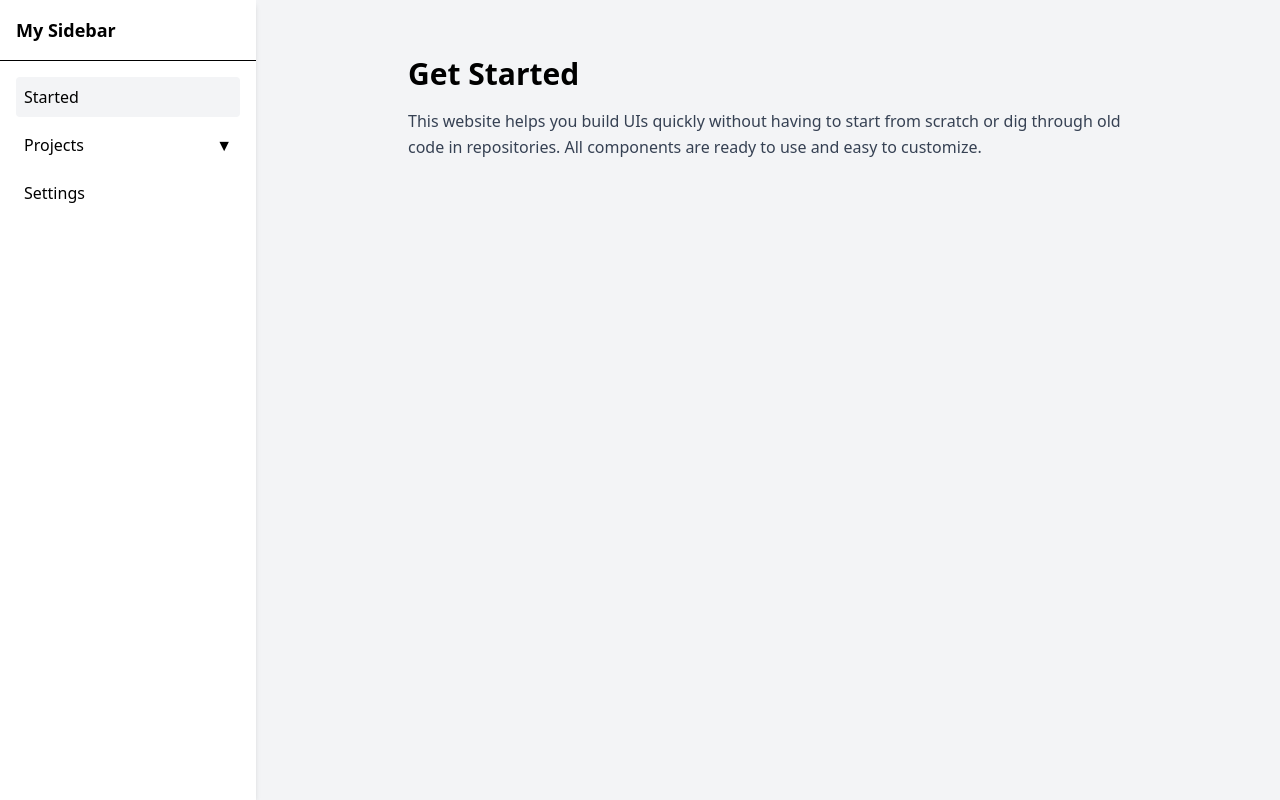
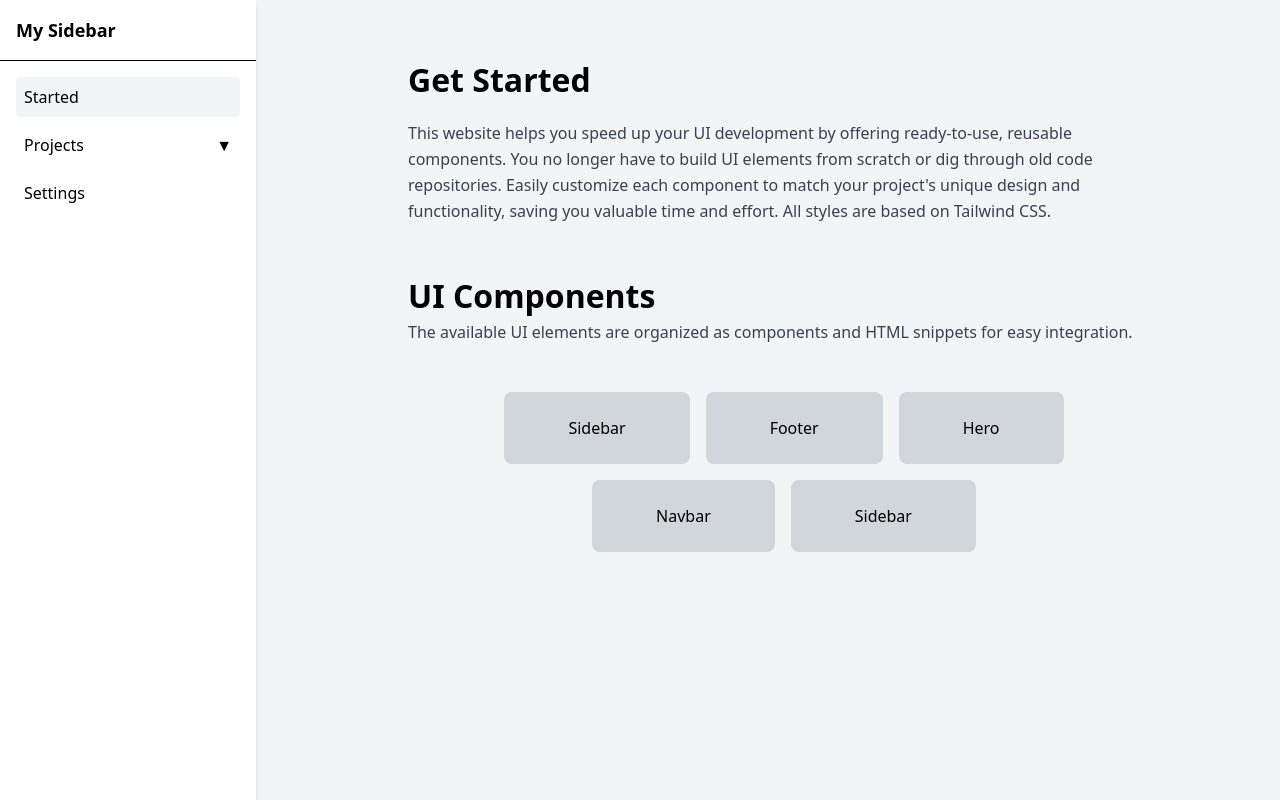
Before and after one commit to Lio3307/MyCompo-, a React (Vite) app: page /dashboard/home in a window 1280 px wide. Built offline with nearby package versions, Linux system fonts and the light colour scheme.

Commit message:
change style and adding button for navigation

```diff
--- a/src/pages/Home.tsx
+++ b/src/pages/Home.tsx
@@ -2,14 +2,65 @@ const Home = () => {
   return (
     <>
       <div className="container max-w-[50rem] mx-auto p-6">
-        <h1 className="text-3xl font-bold mb-4">Get Started</h1>
+        <h1 className="text-[2rem] font-bold mb-4">Get Started</h1>
         <p className="text-base leading-relaxed text-gray-700">
-          This website helps you build UIs quickly without having to start from
-          scratch or dig through old code in repositories. All components are
-          ready to use and easy to customize.
+          This website helps you speed up your UI development by offering
+          ready-to-use, reusable components. You no longer have to build UI
+          elements from scratch or dig through old code repositories. Easily
+          customize each component to match your project's unique design and
+          functionality, saving you valuable time and effort. All styles are
+          based on Tailwind CSS.
         </p>
 
+        <h1 className="mt-[3rem] text-[2rem] font-bold">UI Components</h1>
+        <p className="text-base text-gray-700">
+          The available UI elements are organized as components and HTML
+          snippets for easy integration.
+        </p>
 
+        <div className="mt-[3rem] justify-center flex flex-wrap gap-4">
+          <button
+            className="bg-gray-300 py-6 rounded-[0.5rem] px-[4rem]
+        hover:bg-gray-400 hover:shadow-lg hover:scale-105
+        transition duration-300 ease-in-out
+        hover:cursor-pointer
+        focus:outline-none focus:ring-2 focus:ring-gray-500"
+          >
+            Sidebar
+          </button>
+          <button
+            className="bg-gray-300 py-6 rounded-[0.5rem] px-[4rem]
+        hover:bg-gray-400 hover:shadow-lg hover:scale-105
+        transition duration-300 ease-in-out hover:cursor-pointer
+        focus:outline-none focus:ring-2 focus:ring-gray-500"
+          >
+            Footer
+          </button>
+          <button
+            className="bg-gray-300 py-6 rounded-[0.5rem] px-[4rem]
+        hover:bg-gray-400 hover:shadow-lg hover:scale-105
+        transition duration-300 ease-in-out hover:cursor-pointer
+        focus:outline-none focus:ring-2 focus:ring-gray-500"
+          >
+            Hero
+          </button>
+          <button
+            className="bg-gray-300 py-6 rounded-[0.5rem] px-[4rem]
+        hover:bg-gray-400 hover:shadow-lg hover:scale-105
+        transition duration-300 ease-in-out hover:cursor-pointer
+        focus:outline-none focus:ring-2 focus:ring-gray-500"
+          >
+            Navbar
+          </button>
+          <button
+            className="bg-gray-300 py-6 rounded-[0.5rem] px-[4rem]
+        hover:bg-gray-400 hover:shadow-lg hover:scale-105
+        transition duration-300 ease-in-out hover:cursor-pointer
+        focus:outline-none focus:ring-2 focus:ring-gray-500"
+          >
+            Sidebar
+          </button>
+        </div>
       </div>
     </>
   );
```
